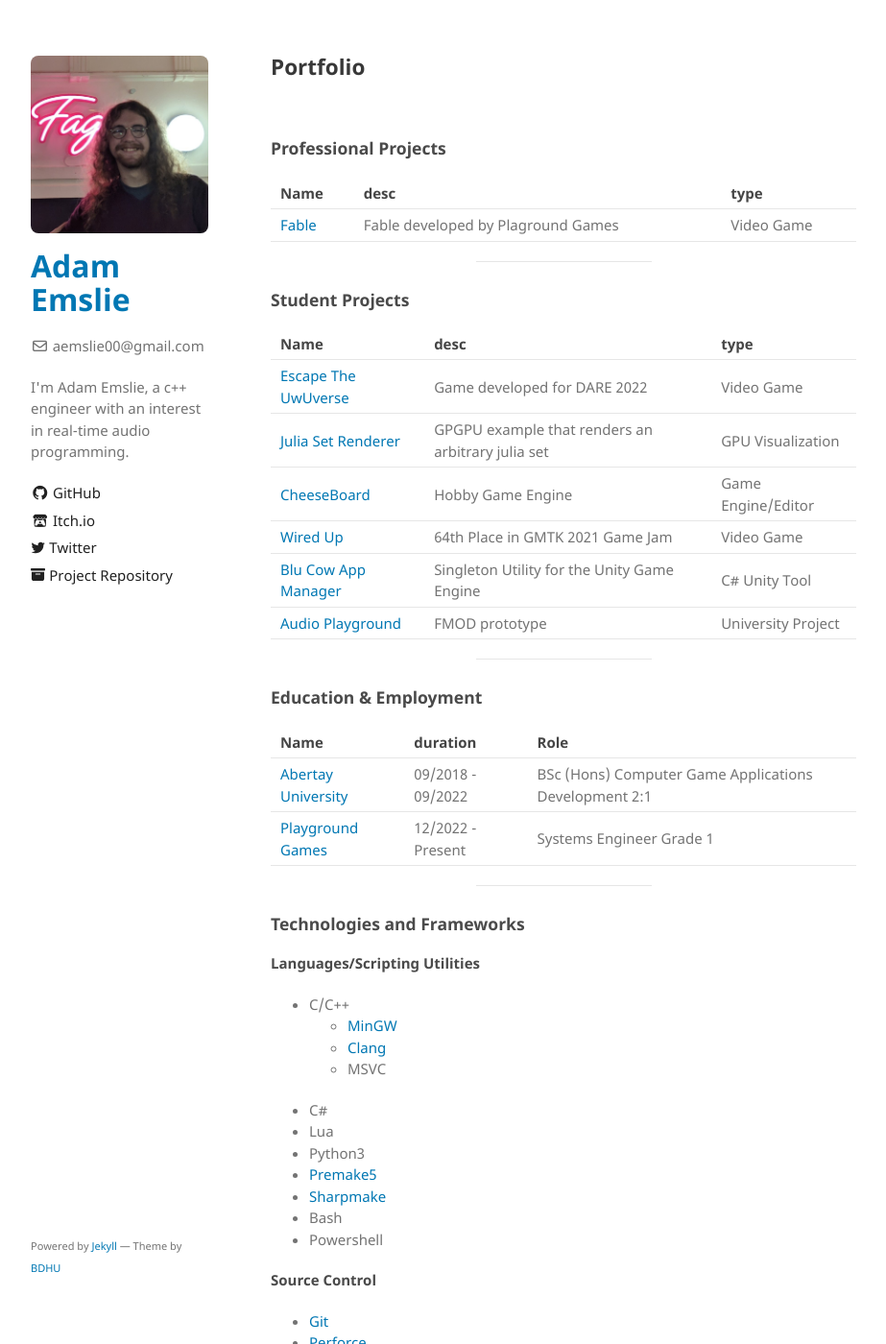
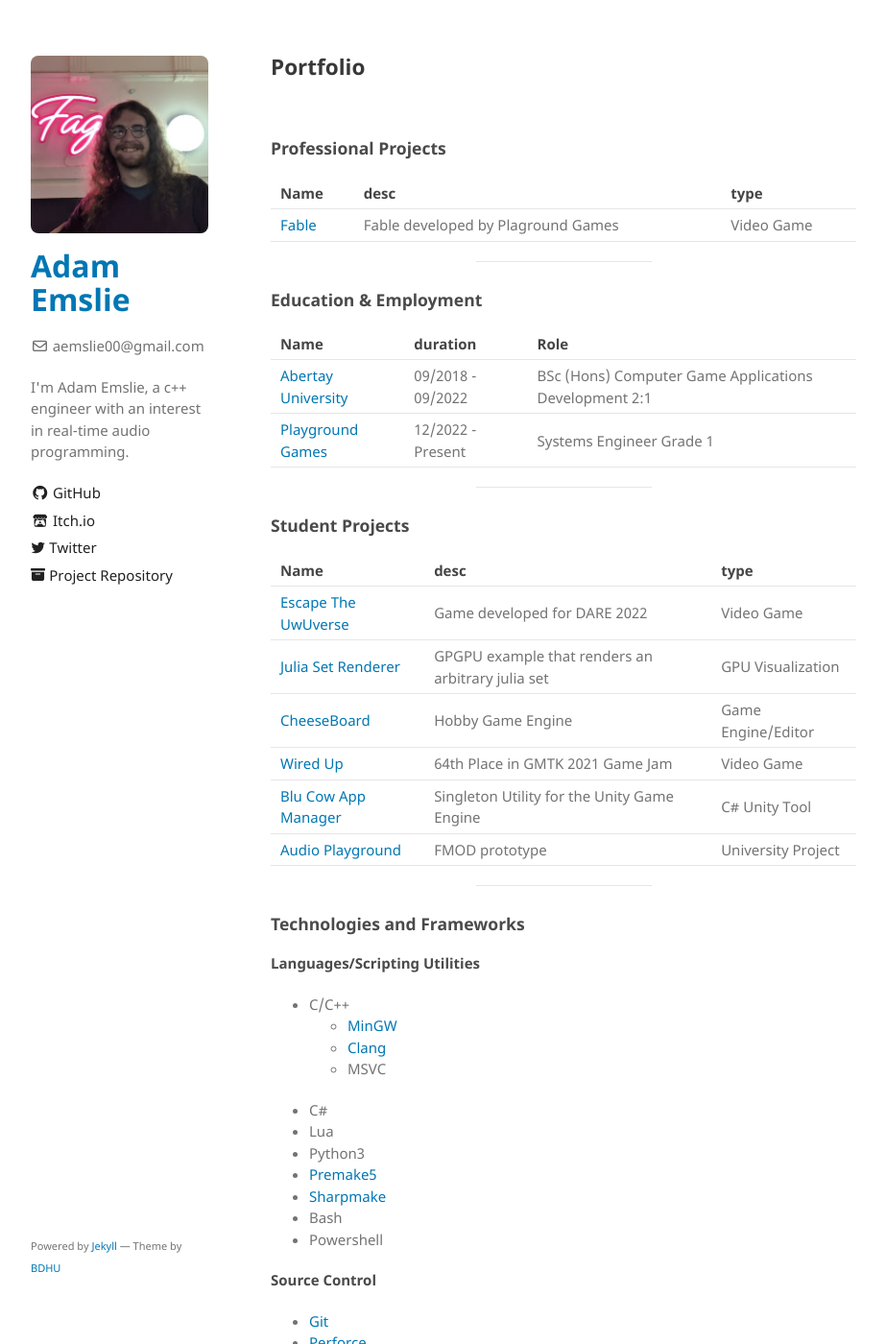
Before and after one commit to aemsle/aemsle.github.io, a Jekyll site: the page built from docs/index.md, in a window 1280 px wide and 1400 px high. Shown: the whole window at 96% size, without its empty margins (178-1101 px from the left). Built offline with Jekyll 4.4.1, drawn with Linux system fonts in a browser that asks for light colours; part of the change alters nothing that is shown.

Commit message:
different layout

```diff
--- a/docs/index.md
+++ b/docs/index.md
@@ -14,6 +14,16 @@ layout: default
 * * *
 
 
+### Education & Employment
+
+| Name | duration | Role |
+|:-----|:---------|:-----|
+| [Abertay University](https://www.abertay.ac.uk/)  | 09/2018 - 09/2022 | BSc (Hons) Computer Game Applications Development 2:1|
+| [Playground Games](https://playground-games.com/) | 12/2022 - Present | Systems Engineer Grade 1|
+
+* * *
+
+
 ### Student Projects
 
 | Name | desc | type |
@@ -24,16 +34,6 @@ layout: default
 | [Wired Up](./WiredUp.html) | 64th Place in GMTK 2021 Game Jam | Video Game  |
 | [Blu Cow App Manager](./AppManager.html) | Singleton Utility for the Unity Game Engine | C# Unity Tool  |
 | [Audio Playground](./FMODProj.html) | FMOD prototype | University Project  |
-
-* * *
-
-
-### Education & Employment
-
-| Name | duration | Role |
-|:-----|:---------|:-----|
-| [Abertay University](https://www.abertay.ac.uk/)  | 09/2018 - 09/2022 | BSc (Hons) Computer Game Applications Development 2:1|
-| [Playground Games](https://playground-games.com/) | 12/2022 - Present | Systems Engineer Grade 1|
 
 * * *
 
```
